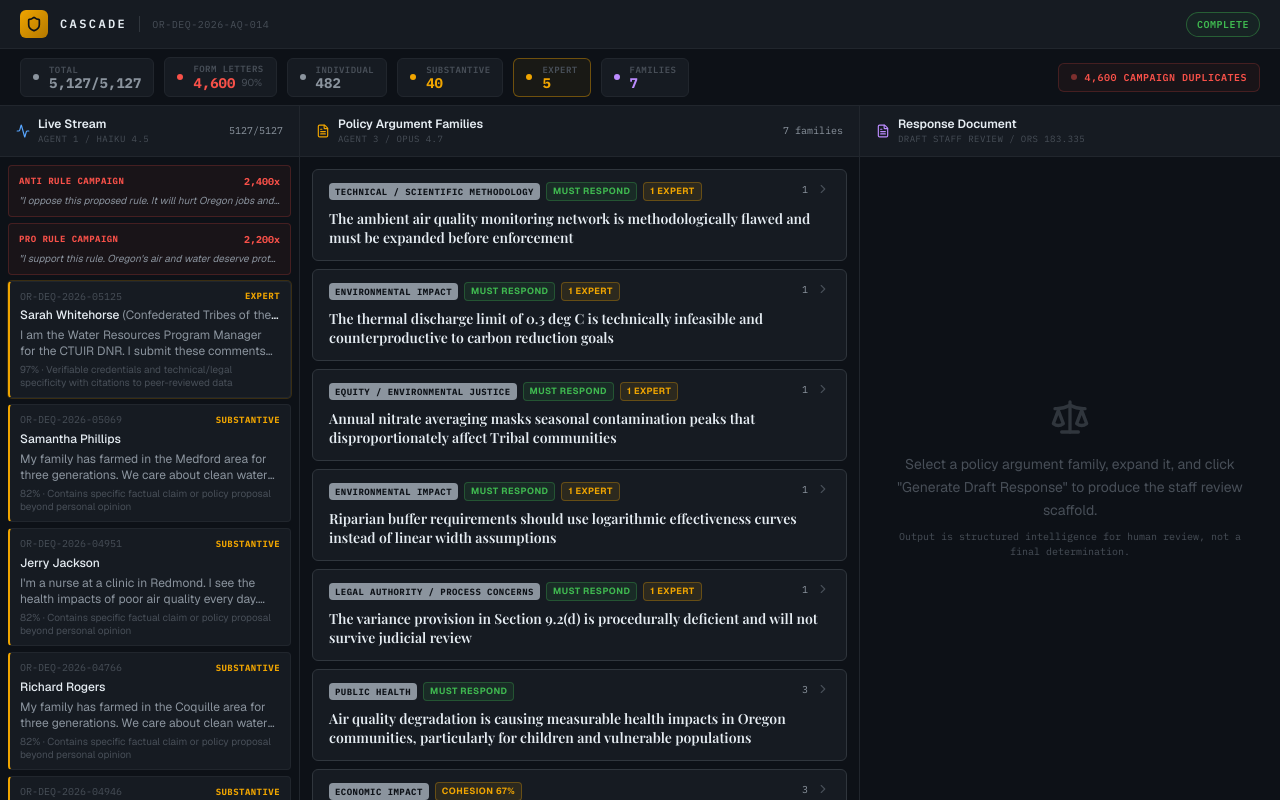
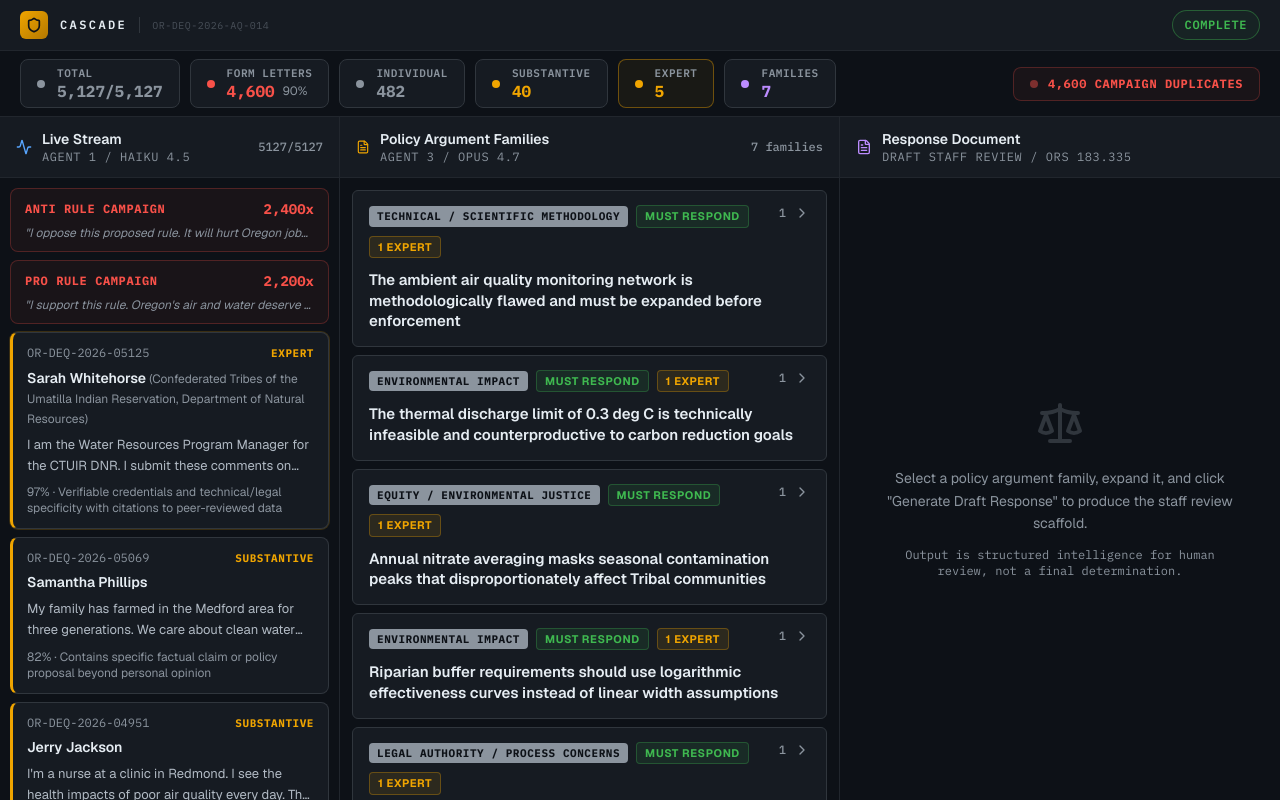
Before and after one commit to saikumardeepak1/cascade-public-comment-engine, a Next.js app: page / in a window 1280 px wide. Both pictures are taken after a click on the button "Load Pre-Run Results". Built offline with nearby package versions, Linux system fonts and the light colour scheme.

Commit message:
Polish UI readability: bigger text, better contrast, larger cards

```diff
--- a/src/app/page.tsx
+++ b/src/app/page.tsx
@@ -557,9 +557,9 @@ export default function Home() {
           />
           <div className="flex-1" />
           {totalFormLetters > 0 && (
-            <div className="flex items-center gap-2 px-3 py-1.5 rounded-md border border-[#f85149]/20 bg-[#f85149]/5 shrink-0">
-              <span className="h-1.5 w-1.5 rounded-full bg-[#f85149] animate-pulse-glow" />
-              <span className="text-[10px] tracking-wider uppercase text-[#f85149] font-semibold whitespace-nowrap" style={mono}>
+            <div className="flex items-center gap-2.5 px-4 py-2 rounded-lg border border-[#f85149]/25 bg-[#f85149]/5 shrink-0">
+              <span className="h-2 w-2 rounded-full bg-[#f85149] animate-pulse-glow" />
+              <span className="text-xs tracking-wider uppercase text-[#f85149] font-bold whitespace-nowrap" style={mono}>
                 {totalFormLetters.toLocaleString()} campaign duplicates
               </span>
             </div>
@@ -570,17 +570,17 @@ export default function Home() {
       {/* 3-panel body */}
       <div className="flex-1 flex min-h-0 overflow-hidden">
         {/* PANEL 1: Live Stream */}
-        <div className="w-[300px] shrink-0 border-r border-[#21262d] flex flex-col">
-          <PanelHead title="Live Stream" sub="Agent 1 / Haiku 4.5" badge={`${processed}/${total}`} icon={<Activity className="h-3.5 w-3.5 text-[#58a6ff]" />} />
-          <div ref={streamRef} className="flex-1 overflow-y-auto p-2 space-y-1.5">
+        <div className="w-[340px] shrink-0 border-r border-[#21262d] flex flex-col">
+          <PanelHead title="Live Stream" sub="Agent 1 / Haiku 4.5" badge={`${processed}/${total}`} icon={<Activity className="h-4 w-4 text-[#58a6ff]" />} />
+          <div ref={streamRef} className="flex-1 overflow-y-auto p-2.5 space-y-2">
             {/* Campaign banners */}
             {Object.values(campaigns).map((camp) => (
-              <div key={camp.id} className="rounded border border-[#f85149]/20 bg-[#f85149]/5 px-2.5 py-2 animate-card-enter">
+              <div key={camp.id} className="rounded-lg border border-[#f85149]/25 bg-[#f85149]/5 px-3.5 py-2.5 animate-card-enter">
                 <div className="flex items-center justify-between">
-                  <span className="text-[9px] tracking-wider uppercase font-bold text-[#f85149]" style={mono}>{camp.id.replace(/_/g, " ")}</span>
-                  <span className="text-[10px] font-bold text-[#f85149] tabular-nums" style={mono}>{camp.count.toLocaleString()}x</span>
+                  <span className="text-xs tracking-wider uppercase font-bold text-[#f85149]" style={mono}>{camp.id.replace(/_/g, " ")}</span>
+                  <span className="text-sm font-bold text-[#f85149] tabular-nums" style={mono}>{camp.count.toLocaleString()}x</span>
                 </div>
-                <div className="mt-1 text-[10px] text-[#8b949e] truncate italic">&quot;{camp.sampleText}&quot;</div>
+                <div className="mt-1.5 text-xs text-[#8b949e] truncate italic">&quot;{camp.sampleText}&quot;</div>
               </div>
             ))}
 
@@ -625,52 +625,52 @@ export default function Home() {
                             : "border-[#30363d] bg-[#161b22] hover:border-[#484f58]"
                         }`}
                       >
-                        <button className="w-full text-left px-4 py-3" onClick={() => toggleClusterExpand(cluster.cluster_id)}>
-                          <div className="flex items-start justify-between gap-2">
-                            <div className="flex items-center gap-1.5 flex-wrap">
-                              <span className="text-[9px] tracking-wider uppercase font-bold text-[#0d1117] bg-[#8b949e] px-1.5 py-0.5 rounded" style={mono}>
+                        <button className="w-full text-left px-4 py-3.5" onClick={() => toggleClusterExpand(cluster.cluster_id)}>
+                          <div className="flex items-start justify-between gap-3">
+                            <div className="flex items-center gap-2 flex-wrap">
+                              <span className="text-[11px] tracking-wider uppercase font-bold text-[#0d1117] bg-[#8b949e] px-2 py-0.5 rounded" style={mono}>
                                 {cluster.policy_family}
                               </span>
                               {cluster.requires_response && (
-                                <span className="text-[9px] tracking-wider uppercase font-bold text-[#3fb950] bg-[#3fb950]/10 border border-[#3fb950]/30 px-1.5 py-0.5 rounded">
+                                <span className="text-[11px] tracking-wider uppercase font-bold text-[#3fb950] bg-[#3fb950]/10 border border-[#3fb950]/30 px-2 py-0.5 rounded">
                                   must respond
                                 </span>
                               )}
                               {cluster.expert_count > 0 && (
-                                <span className="text-[9px] tracking-wider uppercase font-bold text-[#f0a500] bg-[#f0a500]/10 border border-[#f0a500]/30 px-1.5 py-0.5 rounded">
+                                <span className="text-[11px] tracking-wider uppercase font-bold text-[#f0a500] bg-[#f0a500]/10 border border-[#f0a500]/30 px-2 py-0.5 rounded">
                                   {cluster.expert_count} expert{cluster.expert_count > 1 ? "s" : ""}
                                 </span>
                               )}
                               {lowCohesion && (
-                                <span className="text-[9px] tracking-wider uppercase font-bold text-[#f0a500] bg-[#f0a500]/10 border border-[#f0a500]/30 px-1.5 py-0.5 rounded">
+                                <span className="text-[11px] tracking-wider uppercase font-bold text-[#f0a500] bg-[#f0a500]/10 border border-[#f0a500]/30 px-2 py-0.5 rounded">
                                   cohesion {(coh.score * 100).toFixed(0)}%
                                 </span>
                               )}
                             </div>
                             <div className="flex items-center gap-2 shrink-0">
-                              <span className="text-[10px] text-[#8b949e] tabular-nums" style={mono}>{cluster.comment_ids.length}</span>
-                              {isExpanded ? <ChevronDown className="h-3.5 w-3.5 text-[#484f58]" /> : <ChevronRight className="h-3.5 w-3.5 text-[#484f58]" />}
+                              <span className="text-xs text-[#8b949e] tabular-nums font-medium" style={mono}>{cluster.comment_ids.length}</span>
+                              {isExpanded ? <ChevronDown className="h-4 w-4 text-[#8b949e]" /> : <ChevronRight className="h-4 w-4 text-[#8b949e]" />}
                             </div>
                           </div>
-                          <div className="mt-2 text-sm font-semibold text-[#e6edf3] leading-snug" style={display}>
+                          <div className="mt-3 text-[15px] font-semibold text-[#e6edf3] leading-snug">
                             {cluster.representative_claim}
                           </div>
                         </button>
 
                         {isExpanded && (
-                          <div className="px-4 pb-3 border-t border-[#21262d]">
-                            <p className="mt-3 text-xs text-[#8b949e] leading-relaxed">{cluster.argument_summary}</p>
+                          <div className="px-4 pb-4 border-t border-[#21262d]">
+                            <p className="mt-3 text-sm text-[#b1bac4] leading-relaxed">{cluster.argument_summary}</p>
                             {lowCohesion && (
-                              <div className="mt-2 flex items-center gap-1.5 text-[10px] text-[#f0a500]">
-                                <AlertTriangle className="h-3 w-3" />
+                              <div className="mt-3 flex items-center gap-2 text-xs text-[#f0a500]">
+                                <AlertTriangle className="h-3.5 w-3.5" />
                                 <span>Low cohesion: {(coh.score * 100).toFixed(0)}% share dominant area ({coh.dominant}). Review recommended.</span>
                               </div>
                             )}
                             <button
                               onClick={(e) => { e.stopPropagation(); generateResponse(cluster); }}
-                              className="mt-3 flex items-center gap-1.5 px-3 py-1.5 rounded-md bg-[#f0a500] text-[#0d1117] text-xs font-bold hover:bg-[#ffb519] transition-colors"
+                              className="mt-4 flex items-center gap-2 px-4 py-2 rounded-lg bg-[#f0a500] text-[#0d1117] text-sm font-bold hover:bg-[#ffb519] transition-colors"
                             >
-                              <Zap className="h-3 w-3" />
+                              <Zap className="h-4 w-4" />
                               Generate Draft Response
                             </button>
                           </div>
@@ -711,17 +711,17 @@ export default function Home() {
         </div>
 
         {/* PANEL 3: Response Document */}
-        <div className="w-[420px] shrink-0 flex flex-col">
-          <PanelHead title="Response Document" sub="Draft Staff Review / ORS 183.335" icon={<FileText className="h-3.5 w-3.5 text-[#bc8cff]" />} />
+        <div className="w-[440px] shrink-0 flex flex-col">
+          <PanelHead title="Response Document" sub="Draft Staff Review / ORS 183.335" icon={<FileText className="h-4 w-4 text-[#bc8cff]" />} />
           <div className="flex-1 overflow-y-auto">
             {!selectedCluster && !responding && (
-              <div className="h-full flex items-center justify-center px-8">
+              <div className="h-full flex items-center justify-center px-10">
                 <div className="text-center">
-                  <Scale className="h-10 w-10 text-[#30363d] mx-auto" />
-                  <p className="mt-4 text-sm text-[#484f58] leading-relaxed">
+                  <Scale className="h-12 w-12 text-[#30363d] mx-auto" />
+                  <p className="mt-5 text-sm text-[#8b949e] leading-relaxed">
                     Select a policy argument family, expand it, and click &quot;Generate Draft Response&quot; to produce the staff review scaffold.
                   </p>
-                  <p className="mt-2 text-[10px] text-[#484f58]" style={mono}>
+                  <p className="mt-3 text-xs text-[#8b949e]" style={mono}>
                     Output is structured intelligence for human review, not a final determination.
                   </p>
                 </div>
@@ -779,67 +779,66 @@ function GovDocPanel({
       <div className="bg-[#faf8f5] p-6 gov-doc">
         {/* Header */}
         <div className="border-b-2 border-[#1a1a1a] pb-3 mb-5">
-          <div className="text-[9px] tracking-[0.25em] uppercase text-[#8b0000] font-bold" style={mono}>
+          <div className="text-xs tracking-[0.2em] uppercase text-[#8b0000] font-bold" style={mono}>
             Draft Staff Review Response
           </div>
-          <div className="text-[9px] tracking-[0.15em] uppercase text-[#666] mt-1" style={mono}>
+          <div className="text-[11px] tracking-[0.12em] uppercase text-[#666] mt-1" style={mono}>
             OR-DEQ-2026-AQ-014 / Proposed Amendments to OAR 340-200
           </div>
-          <div className="text-[9px] tracking-[0.15em] uppercase text-[#8b0000] mt-0.5 font-semibold" style={mono}>
+          <div className="text-[11px] tracking-[0.12em] uppercase text-[#8b0000] mt-1 font-semibold" style={mono}>
             Not for official use
           </div>
         </div>
 
         {/* Policy family */}
         <div className="mb-5">
-          <div className="text-[10px] tracking-[0.15em] uppercase text-[#666] font-semibold" style={mono}>
+          <div className="text-xs tracking-[0.12em] uppercase text-[#666] font-semibold" style={mono}>
             Policy Family: {response.policy_family}
           </div>
-          <h3 className="text-base font-bold text-[#1a1a1a] mt-1.5 leading-snug" style={{ fontFamily: "Georgia, 'Times New Roman', serif" }}>
+          <h3 className="text-lg font-bold text-[#1a1a1a] mt-2 leading-snug" style={{ fontFamily: "Georgia, 'Times New Roman', serif" }}>
             {cluster.representative_claim}
           </h3>
         </div>
 
         {/* Body text */}
-        <div className="space-y-3">
+        <div className="space-y-4">
           {paragraphs.map((para, i) => (
-            <p key={i} className="text-[13px] leading-[1.75] text-[#2a2a2a]">
+            <p key={i} className="text-sm leading-[1.8] text-[#2a2a2a]">
               <ClickableIds text={para} onClick={onCitationClick} />
             </p>
           ))}
         </div>
 
         {/* Citations */}
-        <div className="mt-6 border-t border-[#ccc] pt-4">
-          <div className="text-[10px] tracking-[0.15em] uppercase text-[#666] font-bold mb-2" style={mono}>
+        <div className="mt-8 border-t border-[#ccc] pt-5">
+          <div className="text-xs tracking-[0.12em] uppercase text-[#666] font-bold mb-3" style={mono}>
             Source Comments
           </div>
-          <div className="space-y-1.5">
+          <div className="space-y-2">
             {response.citations.map((cite) => (
               <button
                 key={cite.comment_id}
                 onClick={() => onCitationClick(cite.comment_id)}
-                className="w-full text-left rounded border border-[#ddd] bg-white px-3 py-2 hover:bg-[#fff8e7] hover:border-[#f0a500] transition text-xs"
+                className="w-full text-left rounded-lg border border-[#ddd] bg-white px-3.5 py-2.5 hover:bg-[#fff8e7] hover:border-[#f0a500] transition text-sm"
                 style={{ fontFamily: "system-ui, sans-serif" }}
               >
                 <div className="flex items-center gap-2">
-                  <span className="text-[10px] text-[#b37800] font-bold underline" style={mono}>{cite.comment_id}</span>
-                  <span className="text-[#333] font-medium">{cite.submitter}</span>
-                  {cite.submitter_org && <span className="text-[10px] text-[#666]">({cite.submitter_org})</span>}
+                  <span className="text-xs text-[#b37800] font-bold underline" style={mono}>{cite.comment_id}</span>
+                  <span className="text-[#333] font-medium text-sm">{cite.submitter}</span>
+                  {cite.submitter_org && <span className="text-xs text-[#666]">({cite.submitter_org})</span>}
                 </div>
-                <div className="mt-1 text-[11px] text-[#555] italic line-clamp-2">&quot;{cite.quote}&quot;</div>
+                <div className="mt-1.5 text-xs text-[#555] italic line-clamp-2">&quot;{cite.quote}&quot;</div>
               </button>
             ))}
           </div>
         </div>
 
         {/* Footer */}
-        <div className="mt-6 border-t-2 border-[#1a1a1a] pt-3">
-          <p className="text-[10px] text-[#888] italic leading-relaxed" style={{ fontFamily: "system-ui, sans-serif" }}>
+        <div className="mt-8 border-t-2 border-[#1a1a1a] pt-4">
+          <p className="text-xs text-[#888] italic leading-relaxed" style={{ fontFamily: "system-ui, sans-serif" }}>
             This document was generated by Cascade as structured intelligence for staff review. It does not constitute an
-            official agency determination and requires human analyst review before any official action. All citations
-            reference comments submitted to docket OR-DEQ-2026-AQ-014. Bidirectional traceability is maintained for
-            judicial review compliance under APA Section 553.
+            official agency determination and requires human analyst review before any official action. Bidirectional
+            traceability maintained for judicial review compliance under APA Section 553.
           </p>
         </div>
       </div>
@@ -964,14 +963,14 @@ function TraceDrawer({
    ==================================================================== */
 
 function Label({ children }: { children: React.ReactNode }) {
-  return <div className="text-[9px] tracking-[0.2em] uppercase text-[#8b949e] font-bold" style={mono}>{children}</div>;
+  return <div className="text-xs tracking-[0.15em] uppercase text-[#8b949e] font-bold mb-1" style={mono}>{children}</div>;
 }
 
 function ArgField({ label, value }: { label: string; value: string }) {
   return (
     <div>
-      <span className="text-[10px] tracking-wider uppercase text-[#f0a500] font-bold" style={mono}>{label}: </span>
-      <span className="text-xs text-[#e6edf3]">{value}</span>
+      <span className="text-xs tracking-wider uppercase text-[#f0a500] font-bold" style={mono}>{label}: </span>
+      <span className="text-sm text-[#e6edf3]">{value}</span>
     </div>
   );
 }
@@ -1005,7 +1004,7 @@ function CatBadge({ category }: { category: string }) {
     expert_testimony: "text-[#f0a500] border-[#f0a500]/30 bg-[#f0a500]/10",
   };
   return (
-    <span className={`text-[9px] tracking-wider uppercase font-bold border rounded px-1.5 py-0.5 ${c[category] || ""}`} style={mono}>
+    <span className={`text-[11px] tracking-wider uppercase font-bold border rounded px-2 py-0.5 ${c[category] || ""}`} style={mono}>
       {CAT_LABELS[category] || category}
     </span>
   );
@@ -1014,19 +1013,19 @@ function CatBadge({ category }: { category: string }) {
 function StreamCard({ comment }: { comment: ClassifiedComment }) {
   const isExpert = comment.category === "expert_testimony";
   return (
-    <div className={`rounded border-l-2 ${CAT_BORDERS[comment.category] || "border-l-[#30363d]"} border border-[#21262d] bg-[#161b22] px-2.5 py-2 text-xs animate-card-enter ${isExpert ? "ring-1 ring-[#f0a500]/20" : ""}`}>
+    <div className={`rounded-lg border-l-[3px] ${CAT_BORDERS[comment.category] || "border-l-[#30363d]"} border border-[#30363d] bg-[#161b22] px-3.5 py-3 animate-card-enter ${isExpert ? "ring-1 ring-[#f0a500]/20" : ""}`}>
       <div className="flex items-center justify-between">
-        <span className="text-[10px] text-[#484f58]" style={mono}>{comment.id}</span>
-        <span className={`text-[9px] tracking-wider uppercase font-bold ${CAT_COLORS[comment.category] || "text-[#8b949e]"}`} style={mono}>
+        <span className="text-xs text-[#8b949e]" style={mono}>{comment.id}</span>
+        <span className={`text-[11px] tracking-wider uppercase font-bold ${CAT_COLORS[comment.category] || "text-[#8b949e]"}`} style={mono}>
           {CAT_LABELS[comment.category]}
         </span>
       </div>
-      <div className="mt-1 font-medium text-[#e6edf3] truncate">
+      <div className="mt-1.5 text-sm font-semibold text-[#e6edf3]">
         {comment.submitter}
-        {comment.submitter_org && <span className="text-[#8b949e] font-normal"> ({comment.submitter_org})</span>}
+        {comment.submitter_org && <span className="text-[#8b949e] font-normal text-xs"> ({comment.submitter_org})</span>}
       </div>
-      <div className="mt-1 text-[#8b949e] line-clamp-2">{comment.text.slice(0, 140)}</div>
-      <div className="mt-1 text-[10px] text-[#484f58]">{(comment.confidence * 100).toFixed(0)}%  &middot;  {comment.reasoning}</div>
+      <div className="mt-1.5 text-[13px] text-[#b1bac4] leading-relaxed line-clamp-2">{comment.text.slice(0, 160)}</div>
+      <div className="mt-2 text-xs text-[#8b949e]">{(comment.confidence * 100).toFixed(0)}% &middot; {comment.reasoning}</div>
     </div>
   );
 }
@@ -1043,7 +1042,7 @@ function PhaseChip({ phase }: { phase: Phase }) {
   const [label, cls] = m[phase];
   const active = phase === "classifying" || phase === "extracting" || phase === "clustering";
   return (
-    <span className={`inline-flex items-center gap-1.5 px-2.5 py-1 rounded-full text-[10px] font-semibold tracking-wider uppercase border ${cls}`} style={mono}>
+    <span className={`inline-flex items-center gap-2 px-3 py-1.5 rounded-full text-xs font-semibold tracking-wider uppercase border ${cls}`} style={mono}>
       {active && <span className="h-1.5 w-1.5 rounded-full bg-current animate-pulse-glow" />}
       {label}
     </span>
@@ -1052,14 +1051,14 @@ function PhaseChip({ phase }: { phase: Phase }) {
 
 function Metric({ label, value, color, sub, highlight, active }: { label: string; value: string; color: string; sub?: string; highlight?: boolean; active?: boolean }) {
   return (
-    <div className={`flex items-center gap-2.5 px-3 py-1.5 rounded-md border ${highlight ? "border-[#f0a500]/40 bg-[#f0a500]/5" : "border-[#21262d] bg-[#161b22]"}`}>
-      <div className="h-1.5 w-1.5 rounded-full shrink-0" style={{ backgroundColor: color }} />
+    <div className={`flex items-center gap-3 px-4 py-2 rounded-lg border ${highlight ? "border-[#f0a500]/40 bg-[#f0a500]/5" : "border-[#30363d] bg-[#161b22]"}`}>
+      <div className="h-2 w-2 rounded-full shrink-0" style={{ backgroundColor: color }} />
       <div>
-        <div className="text-[9px] tracking-wider uppercase text-[#484f58] font-semibold leading-none" style={mono}>{label}</div>
-        <div className="flex items-center gap-1.5 mt-0.5">
-          <span className="text-sm font-bold tabular-nums leading-none" style={{ color, ...mono }}>{value}</span>
-          {sub && <span className="text-[10px] text-[#484f58]">{sub}</span>}
-          {active && <Loader2 className="h-3 w-3 animate-spin" style={{ color }} />}
+        <div className="text-[11px] tracking-wider uppercase text-[#8b949e] font-semibold leading-none" style={mono}>{label}</div>
+        <div className="flex items-center gap-2 mt-1">
+          <span className="text-base font-bold tabular-nums leading-none" style={{ color, ...mono }}>{value}</span>
+          {sub && <span className="text-xs text-[#8b949e]">{sub}</span>}
+          {active && <Loader2 className="h-3.5 w-3.5 animate-spin" style={{ color }} />}
         </div>
       </div>
     </div>
@@ -1068,15 +1067,15 @@ function Metric({ label, value, color, sub, highlight, active }: { label: string
 
 function PanelHead({ title, sub, badge, icon }: { title: string; sub: string; badge?: string; icon: React.ReactNode }) {
   return (
-    <div className="border-b border-[#21262d] px-4 py-2.5 flex items-center justify-between bg-[#161b22] shrink-0">
-      <div className="flex items-center gap-2">
+    <div className="border-b border-[#21262d] px-4 py-3 flex items-center justify-between bg-[#161b22] shrink-0">
+      <div className="flex items-center gap-2.5">
         {icon}
         <div>
-          <div className="text-xs font-semibold text-[#e6edf3]">{title}</div>
-          <div className="text-[9px] text-[#484f58] tracking-wider uppercase" style={mono}>{sub}</div>
+          <div className="text-sm font-semibold text-[#e6edf3]">{title}</div>
+          <div className="text-xs text-[#8b949e] tracking-wider uppercase" style={mono}>{sub}</div>
         </div>
       </div>
-      {badge && <span className="text-[10px] text-[#8b949e] tabular-nums" style={mono}>{badge}</span>}
+      {badge && <span className="text-xs text-[#8b949e] tabular-nums font-medium" style={mono}>{badge}</span>}
     </div>
   );
 }
```
